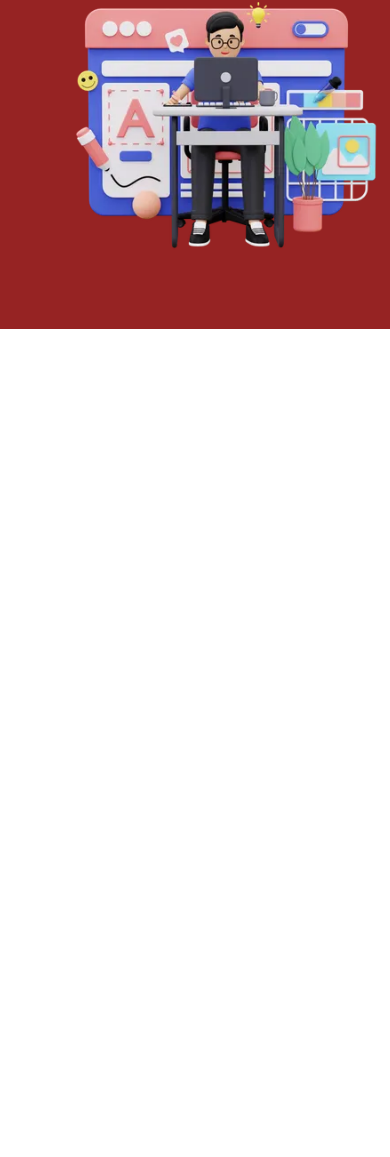
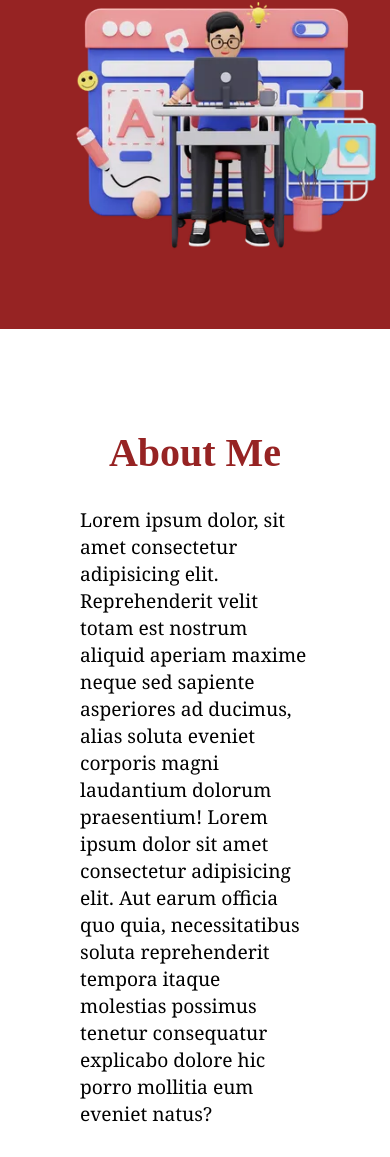
Before and after one commit to mohaproprog/small-portfolio, a plain HTML site: page index.html in a window 390 px wide. Shown: the part 561-1718 px from the top of the page. Before the commit the page ends 890 px from the top, so only its background shows below. Drawn offline with Linux system fonts and the light colour scheme; a web font is replaced by a local one.

Commit message:
added about me

```diff
--- a/index.html
+++ b/index.html
@@ -45,5 +45,15 @@
 
     </header>
 
+    <!-- about me -->
+
+    <div class="about-me">
+        <h1>About Me</h1>
+        <p>Lorem ipsum dolor, sit amet consectetur adipisicing elit. Reprehenderit velit totam est nostrum aliquid aperiam maxime neque sed sapiente asperiores ad ducimus, alias soluta eveniet corporis magni laudantium dolorum praesentium!
+
+            Lorem ipsum dolor sit amet consectetur adipisicing elit. Aut earum officia quo quia, necessitatibus soluta reprehenderit tempora itaque molestias possimus tenetur consequatur explicabo dolore hic porro mollitia eum eveniet natus?</p>
+
+    </div>
+
 </body>
 </html>
--- a/style.css
+++ b/style.css
@@ -68,6 +68,7 @@
     .label{
         display: block;
         z-index: 2;
+        color:black;
     }
 
     .checkbox:checked + .label + .nav-list{
@@ -147,7 +148,7 @@
     width: 800px;
 }
 
-@media (max-width:900px){
+@media (max-width:1000px){
     .hero{
         flex-direction: column;
     }
@@ -178,3 +179,53 @@
     }
 
 }
+
+/*
+about me */
+.about-me{
+    text-align: center;
+    position: relative;
+    display: flex;
+    justify-content: center;
+    align-items: center;
+
+    height: 70vh;
+}
+.about-me h1{
+    flex-basis: 44%;
+    font-size: 5rem;
+    color: rgb(150, 35, 35);
+    font-family:'Times New Roman', Times, serif;
+    font-weight: 700;
+}
+.about-me p{
+    flex-basis: 40%;
+    font-size: 1.5rem;
+    text-align: left;
+    border-left: 5px solid red;
+    padding: 30px;
+    font-weight: 600;
+    font-family: Cambria, Cochin, Georgia, Times, 'Times New Roman', serif;
+
+}
+
+@media (max-width:1000px){
+    .about-me{
+        display: block;
+        margin: 50px;
+        margin-top: 100px;
+        height: 50vh;
+    }
+
+    .about-me h1{
+        flex-basis: auto;
+        font-size: 2.5rem;
+    }
+    .about-me p{
+        flex-basis: auto;
+        border: none;
+        font-size: 1.2rem;
+        font-weight: 500;
+    }
+
+}
```
